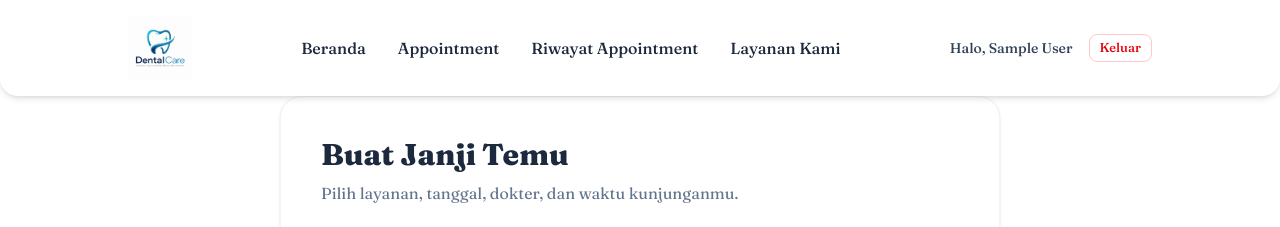
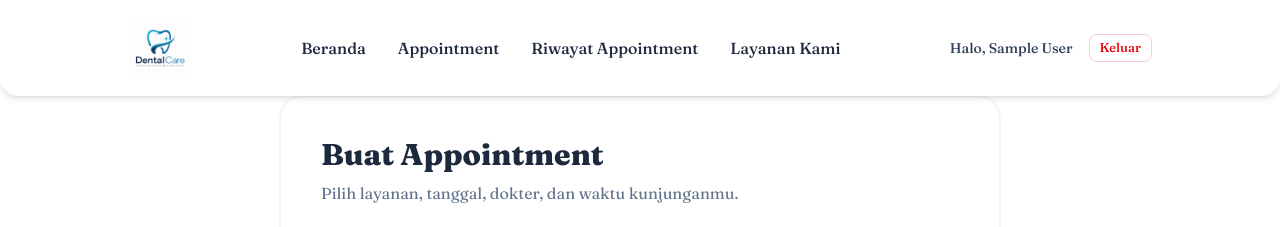
Before and after one commit to yosefflanes/dental-clinic-app, a React (Vite) app: page /appointment in a window 1280 px wide. Shown: the top 227 px of the page. Built offline with nearby package versions, Linux system fonts and the light colour scheme; no server answers; sample sign-in values are in the browser's storage.

Commit message:
feat: update appointment header text for consistency and clarity

```diff
--- a/src/pages/Appointment.jsx
+++ b/src/pages/Appointment.jsx
@@ -136,8 +136,8 @@ export default function Appointment() {
     <section className="max-w-3xl mx-auto py-24 px-6">
       <div className="bg-white p-8 md:p-10 rounded-3xl shadow-sm border border-slate-100">
         <div className="mb-8 text-center md:text-left">
-          <h2 className="text-3xl font-extrabold text-slate-800 mb-2">
-            Buat Janji Temu
+          <h2 className="text-2xl md:text-3xl font-extrabold text-slate-800 mb-2">
+            Buat Appointment
           </h2>
           <p className="text-slate-500">
             Pilih layanan, tanggal, dokter, dan waktu kunjunganmu.
```
